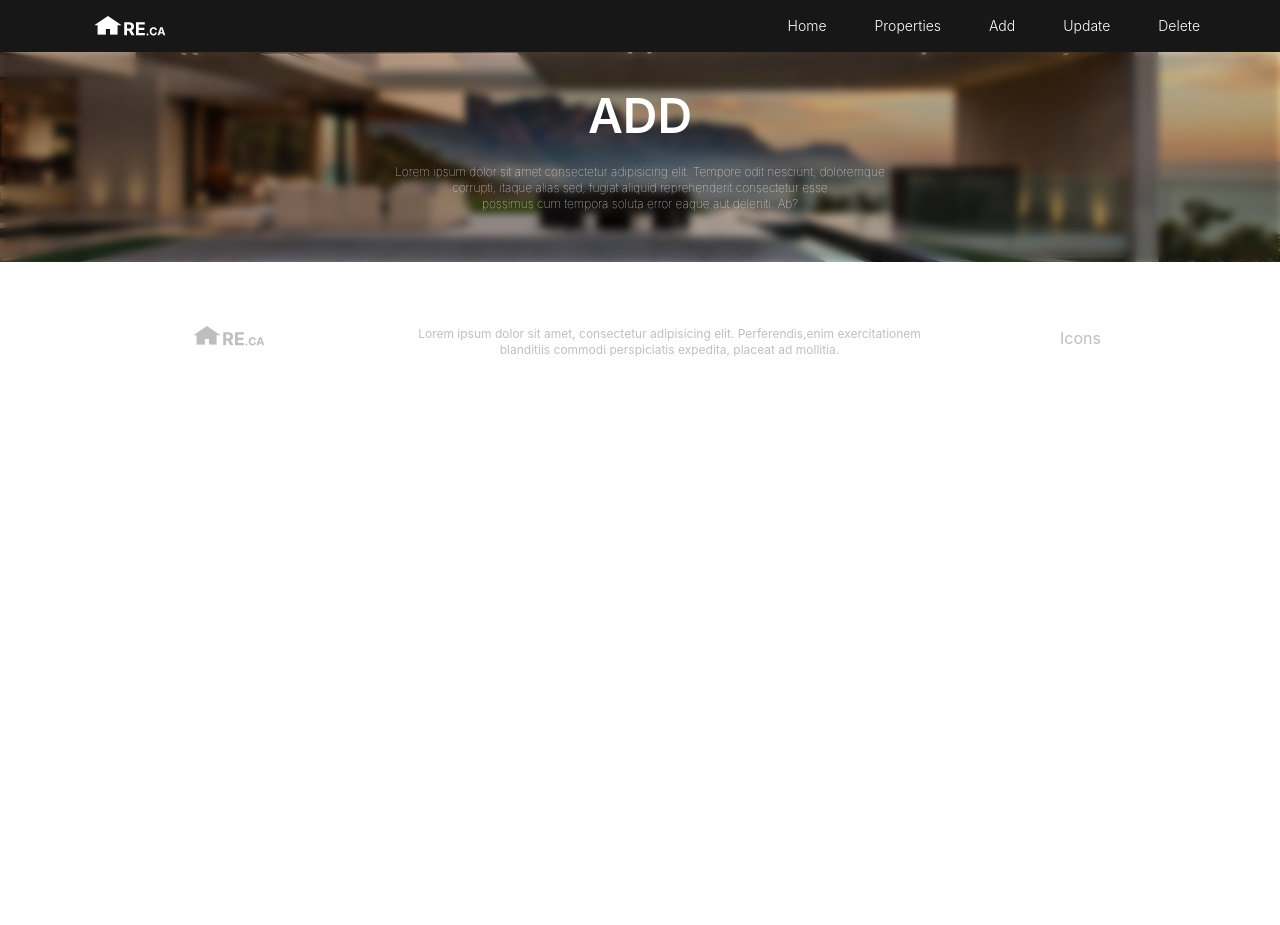
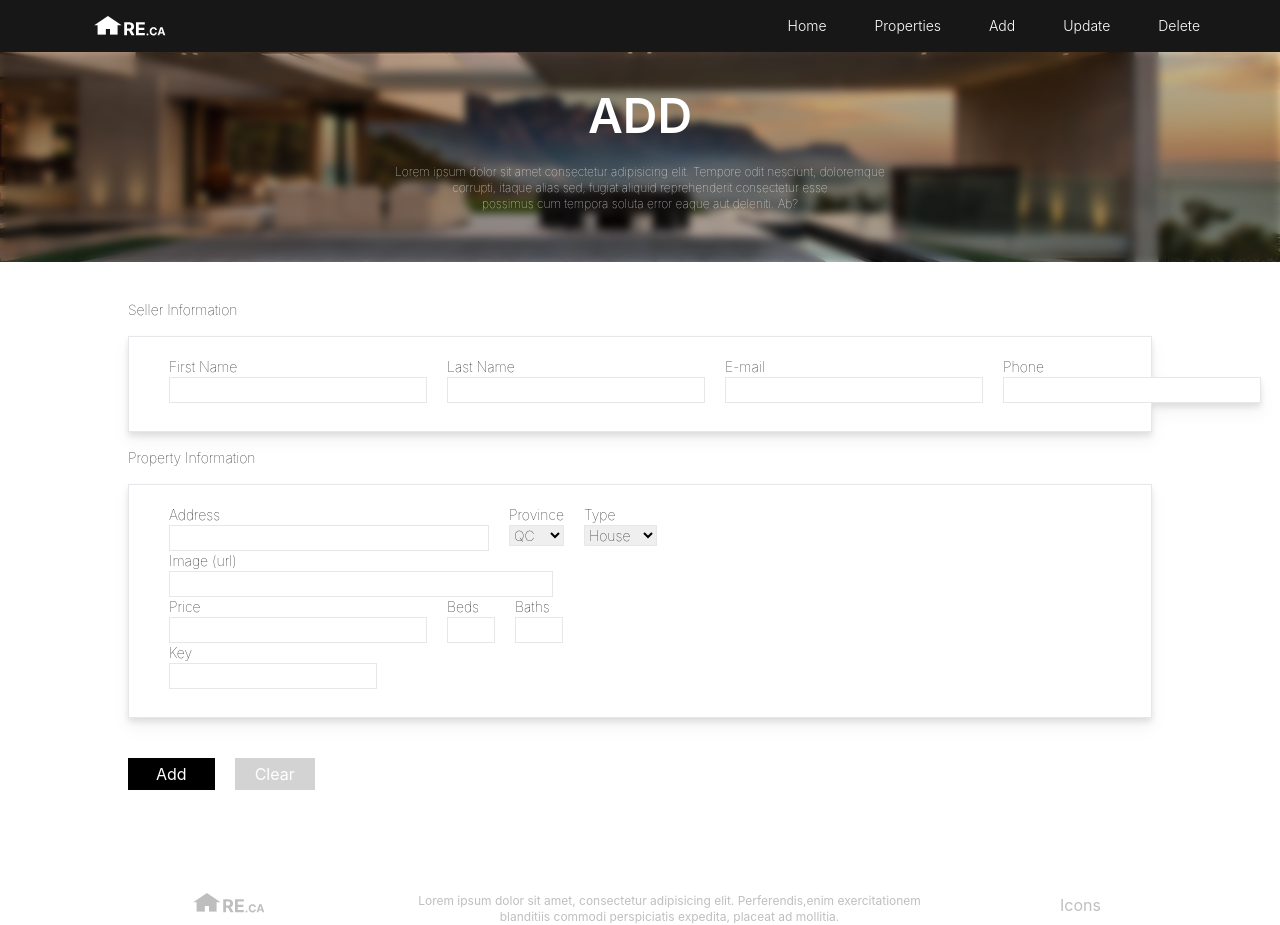
Before and after one commit to Youssefchahboune/Final-Project-Java-Web-Real-Estate-App-, a React (Create React App) app: page /Add in a window 1280 px wide. Before the commit the page ends 800 px from the top, so only its background shows below. Built offline with nearby package versions, Linux system fonts and the light colour scheme.

Commit message:
created propertycard component, added a add form , added delete form , added update form , added a test for properties page

```diff
--- a/src/pages/Add.jsx
+++ b/src/pages/Add.jsx
@@ -15,8 +15,116 @@ function Add() {
   return (
     <div>
       <Banner Title="ADD" text={text()}/>
+
+      <div class="py-[3%] px-[10%]">
+
+        <form action="">
+          <div class="flex flex-col justify-center ">
+            <h2 class="text-sm font-thin">Seller Information</h2>
+            <div class="border py-5 pl-10 pb-7 px-5 drop-shadow-lg bg-white my-4">
+              <div class="flex gap-5">
+                <div class="flex flex-col">
+                  <label class="text-sm font-thin" htmlFor="">First Name</label>
+                  <input class="border pl-2" type="text" required  />
+                </div>
+                <div class="flex flex-col">
+                  <label class="text-sm font-thin" htmlFor="">Last Name</label>
+                  <input class="border pl-2" type="text" required  />
+                </div>
+
+                <div class="flex flex-col">
+                  <label class="text-sm font-thin" htmlFor="">E-mail</label>
+                  <input class="border pl-2" type="text" required />
+                </div>
+                <div class="flex flex-col">
+                  <label class="text-sm font-thin" htmlFor="">Phone</label>
+                  <input class="border pl-2" type="text" maxlength="10" minLength="10" required />
+                </div>
+              </div>
+
+            </div>
+          </div>
+
+          <div>
+            <h2 class="text-sm font-thin">Property Information</h2>
+            <div class="py-5 px-5 pb-7 pl-10 border drop-shadow-lg bg-white my-4">
+              <div class="flex gap-5">
+                <div class="flex flex-col">
+                  <label class="text-sm font-thin" htmlFor="">Address</label>
+                  <input class="border w-80 pl-2" type="text" required  />
+                </div>
+                <div class="flex flex-col">
+                  <label class="text-sm font-thin" htmlFor="">Province</label>
+                  <select name="" id="" class="text-sm font-thin border">
+                    <option value="">QC</option>
+                    <option value="">YT</option>
+                    <option value="">NL</option>
+                    <option value="">PE</option>
+                    <option value="">NS</option>
+                    <option value="">NB</option>
+                    <option value="">ON</option>
+                    <option value="">MB</option>
+                    <option value="">SK</option>
+                    <option value="">AB</option>
+                    <option value="">BC</option>
+                    <option value="">NT</option>
+                    <option value="">NU</option>
+                  </select>
+                </div>
+
+                <div class="flex flex-col">
+                  <label class="text-sm font-thin" htmlFor="">Type</label>
+                  <select  name="" id="" class="text-sm font-thin border">
+                    <option value="">House</option>
+                    <option value="">Villa</option>
+                    <option value="">Building</option>
+                  </select>
+                </div>
+              </div>
+
+              <div class="">
+                <div class="flex flex-col">
+                  <label class="text-sm font-thin" htmlFor="">Image (url)</label>
+                  <input class="border w-96 pl-2" type="text" required />
+                </div>
+              </div>
+
+              <div class="flex gap-5">
+                <div class="flex flex-col">
+                  <label class="text-sm font-thin" htmlFor="">Price</label>
+                  <input class="border pl-2" type="text" required  />
+                </div>
+                <div class="flex flex-col">
+                  <label class="text-sm font-thin" htmlFor="">Beds</label>
+                  <input class="border w-12 pl-2" type="number" required />
+                </div>
+
+                <div class="flex flex-col">
+                  <label class="text-sm font-thin" htmlFor="">Baths</label>
+                  <input class="border w-12 pl-2" type="number" required  />
+                </div>
+              </div>
+
+              <div class="">
+                <div class="flex flex-col">
+                  <label class="text-sm font-thin" htmlFor="">Key</label>
+                  <input class="border w-52 pl-2" type="text" maxlength="6" minlength="6" required />
+                </div>
+              </div>
+            </div>
+
+            <div class="flex flex-row gap-5 mt-10">
+              <div>
+                <button type="submit" class="px-7 py-1 bg-black text-white">Add</button>
+              </div>
+              <div>
+                <button type="reset" class="px-5 py-1 bg-[lightgray] text-white">Clear</button>
+              </div>
+            </div>
+          </div>
+        </form>
+      </div>
     </div>
-
   )
 }
 
--- a/src/pages/Delete.jsx
+++ b/src/pages/Delete.jsx
@@ -21,15 +21,15 @@ function Delete() {
       </div>
 
       <form action="" class="">
-        <div class="flex justify-center mx-10">
-          <div  class="flex flex-row border w-[1000px] h-32 gap-10 pl-20 pt-8 bg-white drop-shadow-md">
+        <div class="mx-[11%]">
+          <div  class="flex flex-row border w-[95%] h-32 gap-10 pl-10 pt-8 bg-white drop-shadow-md">
             <div class="flex flex-col">
-              <label htmlFor="">ID</label>
-              <input class="border pl-2" type="text" placeholder='Enter ID' />
+              <label class="text-sm font-thin" htmlFor="">ID</label>
+              <input class="border pl-2 w-[80%]" type="text" placeholder='Enter ID' required />
             </div>
             <div class="flex flex-col">
-              <label htmlFor="" >KEY</label>
-              <input class="border pl-2" type="text" placeholder='Enter KEY' />
+              <label class="text-sm font-thin" htmlFor="" >KEY</label>
+              <input class="border pl-2 w-[80%]" type="text" placeholder='Enter KEY' maxLength="6" minLength="6" required/>
             </div>
           </div>
         </div>
@@ -42,6 +42,8 @@ function Delete() {
             <button type="reset" class="px-5 py-1 bg-[lightgray] text-white">Clear</button>
           </div>
         </div>
+
+
       </form>
 
 
--- a/src/pages/Properties.jsx
+++ b/src/pages/Properties.jsx
@@ -1,7 +1,7 @@
 import React from 'react';
 import '../App.css';
 import Banner from '../components/Banner';
-
+import PropertyCard from '../components/PropertyCard';
 const text = () => {
 
   return <p>
@@ -15,6 +15,132 @@ function properties() {
   return (
     <div>
       <Banner Title="PROPERTIES" text={text()} />
+
+      <div class="flex flex-wrap px-5 py-5 gap-5 justify-center">
+
+        <PropertyCard
+        url="https://media.istockphoto.com/id/165303023/photo/modern-home-with-swimming-pool.jpg?s=612x612&w=0&k=20&c=Dpceb6aMXZjzMxt4Ecf_DgZLvcMY1eLVzWdmkiGEBDo="
+        price="500,000"
+        address="2293 rue dollard Longueuil"
+        province="QC"
+        beds="3"
+        baths="2"
+        type="House"
+        firstName="Youssef"
+        lastName="Chahboune"
+        phone="(450)-674-0774"
+        email="Chahbouney2000@outlook.fr"
+        id="123450"
+        />
+
+        <PropertyCard
+        url="https://i.pinimg.com/736x/c4/e0/9f/c4e09faee7f7653a76d940f5d36a7d7c.jpg"
+        price="500,000"
+        address="2293 rue dollard Longueuil"
+        province="QC"
+        beds="3"
+        baths="2"
+        type="House"
+        firstName="Youssef"
+        lastName="Chahboune"
+        phone="(450)-674-0774"
+        email="Chahbouney2000@outlook.fr"
+        id="123450"
+        />
+
+        <PropertyCard
+        url="https://images.unsplash.com/photo-1580587771525-78b9dba3b914?ixlib=rb-4.0.3&ixid=MnwxMjA3fDB8MHxwaG90by1wYWdlfHx8fGVufDB8fHx8&auto=format&fit=crop&w=1074&q=80"
+        price="500,000"
+        address="2293 rue dollard Longueuil"
+        province="QC"
+        beds="3"
+        baths="2"
+        type="House"
+        firstName="Youssef"
+        lastName="Chahboune"
+        phone="(450)-674-0774"
+        email="Chahbouney2000@outlook.fr"
+        id="123450"
+        />
+
+<PropertyCard
+        url="https://images.unsplash.com/photo-1562596133-06ae520e8c7e?ixlib=rb-4.0.3&ixid=MnwxMjA3fDB8MHxzZWFyY2h8NXx8bmljZSUyMGhvdXNlfGVufDB8fDB8fA%3D%3D&auto=format&fit=crop&w=600&q=60"
+        price="500,000"
+        address="2293 rue dollard Longueuil"
+        province="QC"
+        beds="3"
+        baths="2"
+        type="House"
+        firstName="Youssef"
+        lastName="Chahboune"
+        phone="(450)-674-0774"
+        email="Chahbouney2000@outlook.fr"
+        id="123450"
+        />
+
+<PropertyCard
+        url="https://media.istockphoto.com/id/165303023/photo/modern-home-with-swimming-pool.jpg?s=612x612&w=0&k=20&c=Dpceb6aMXZjzMxt4Ecf_DgZLvcMY1eLVzWdmkiGEBDo="
+        price="500,000"
+        address="2293 rue dollard Longueuil"
+        province="QC"
+        beds="3"
+        baths="2"
+        type="House"
+        firstName="Youssef"
+        lastName="Chahboune"
+        phone="(450)-674-0774"
+        email="Chahbouney2000@outlook.fr"
+        id="123450"
+        />
+
+        <PropertyCard
+        url="https://i.pinimg.com/736x/c4/e0/9f/c4e09faee7f7653a76d940f5d36a7d7c.jpg"
+        price="500,000"
+        address="2293 rue dollard Longueuil"
+        province="QC"
+        beds="3"
+        baths="2"
+        type="House"
+        firstName="Youssef"
+        lastName="Chahboune"
+        phone="(450)-674-0774"
+        email="Chahbouney2000@outlook.fr"
+        id="123450"
+        />
+
+        <PropertyCard
+        url="https://images.unsplash.com/photo-1580587771525-78b9dba3b914?ixlib=rb-4.0.3&ixid=MnwxMjA3fDB8MHxwaG90by1wYWdlfHx8fGVufDB8fHx8&auto=format&fit=crop&w=1074&q=80"
+        price="500,000"
+        address="2293 rue dollard Longueuil"
+        province="QC"
+        beds="3"
+        baths="2"
+        type="House"
+        firstName="Youssef"
+        lastName="Chahboune"
+        phone="(450)-674-0774"
+        email="Chahbouney2000@outlook.fr"
+        id="123450"
+        />
+
+      <PropertyCard
+        url="https://images.unsplash.com/photo-1562596133-06ae520e8c7e?ixlib=rb-4.0.3&ixid=MnwxMjA3fDB8MHxzZWFyY2h8NXx8bmljZSUyMGhvdXNlfGVufDB8fDB8fA%3D%3D&auto=format&fit=crop&w=600&q=60"
+        price="500,000"
+        address="2293 rue dollard Longueuil"
+        province="QC"
+        beds="3"
+        baths="2"
+        type="House"
+        firstName="Youssef"
+        lastName="Chahboune"
+        phone="(450)-674-0774"
+        email="Chahbouney2000@outlook.fr"
+        id="123450"
+        />
+
+
+      </div>
+
     </div>
   )
 }
--- a/src/pages/Update.jsx
+++ b/src/pages/Update.jsx
@@ -21,18 +21,18 @@ function Update() {
       </div>
 
       <form action="" class="">
-        <div class="flex justify-center mx-10">
-          <div  class="border w-[1000px] h-[150px] gap-20 pl-20 pt-3 bg-white drop-shadow-md">
+        <div class=" mx-[10.5%]">
+          <div  class="border w-[95%] h-[150px] gap-20 pl-10 pt-5 bg-white drop-shadow-md">
 
             <div class="flex flex-row gap-10">
 
               <div class="flex flex-col">
-                <label htmlFor="">ID</label>
-                <input class="border pl-2" type="text" placeholder='Enter ID' />
+                <label class="text-sm font-thin" htmlFor="">ID</label>
+                <input class="border pl-2 w-[80%]" type="text" placeholder='Enter ID' required />
               </div>
               <div class="flex flex-col">
-                <label htmlFor="" >KEY</label>
-                <input class="border pl-2" type="text" placeholder='Enter KEY' />
+                <label class="text-sm font-thin" htmlFor="" >KEY</label>
+                <input class="border pl-2 w-[80%]" type="text" placeholder='Enter KEY' maxlength="6" minlength="6" required />
               </div>
 
             </div>
@@ -40,8 +40,8 @@ function Update() {
             <div class="flex flex-row">
 
               <div class="flex flex-col mt-2">
-                <label htmlFor="status" >Status</label>
-                <select name="status" class="border w-36">
+                <label class="text-sm font-thin" htmlFor="status" >Status</label>
+                <select name="status" class="border w-36 text-sm font-thin">
                   <option value="none">Select Status</option>
                   <option value="available">Available</option>
                   <option value="sold">Sold</option>
```
Also changed, not shown: src/components/PropertyCard.jsx (+32 -0 lines).
